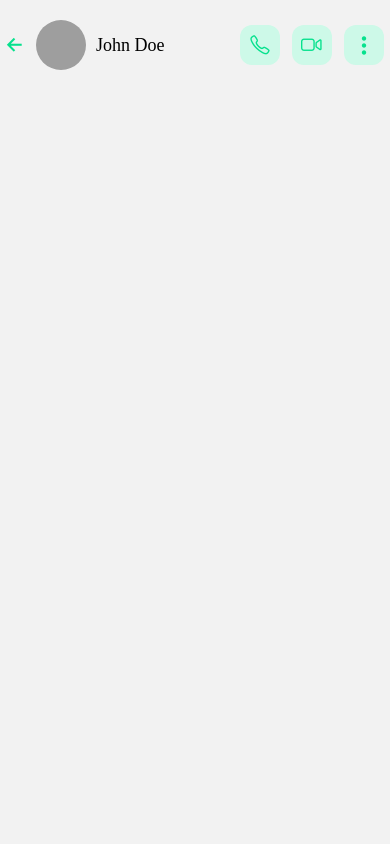
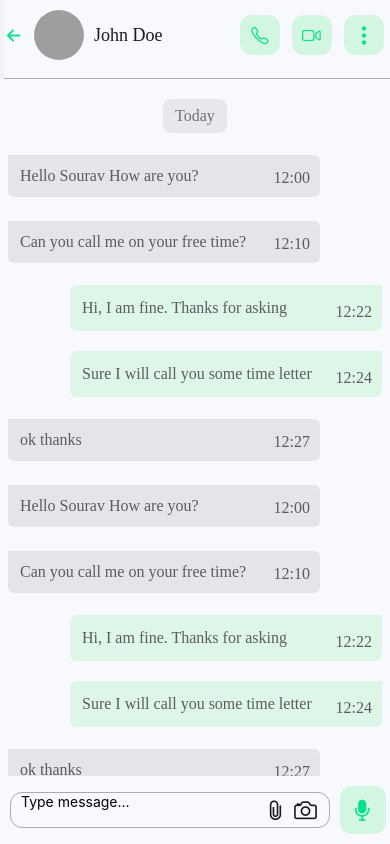
Before and after one commit to souravdev-eng/whatsapp-clone, a React Native app in the folder app/: screen /ChatDetail in a window 390 px wide. Built offline with nearby package versions, Linux system fonts and the light colour scheme; grey boxes are pictures that could not be loaded.

Commit message:
adding chat details screen

```diff
--- /dev/null
+++ b/app/src/assets/data/Message.data.json
@@ -0,0 +1,62 @@
+[
+  {
+    "id": "1",
+    "type": "received",
+    "message": "Hello Sourav How are you?",
+    "time": "12:00"
+  },
+  {
+    "id": "2",
+    "type": "received",
+    "message": "Can you call me on your free time?",
+    "time": "12:10"
+  },
+  {
+    "id": "4",
+    "type": "send",
+    "message": "Hi, I am fine. Thanks for asking",
+    "time": "12:22"
+  },
+  {
+    "id": "6",
+    "type": "send",
+    "message": "Sure I will call you some time letter",
+    "time": "12:24"
+  },
+  {
+    "id": "3",
+    "type": "received",
+    "message": "ok thanks",
+    "time": "12:27"
+  },
+  {
+    "id": "10",
+    "type": "received",
+    "message": "Hello Sourav How are you?",
+    "time": "12:00"
+  },
+  {
+    "id": "11",
+    "type": "received",
+    "message": "Can you call me on your free time?",
+    "time": "12:10"
+  },
+  {
+    "id": "12",
+    "type": "send",
+    "message": "Hi, I am fine. Thanks for asking",
+    "time": "12:22"
+  },
+  {
+    "id": "13",
+    "type": "send",
+    "message": "Sure I will call you some time letter",
+    "time": "12:24"
+  },
+  {
+    "id": "14",
+    "type": "received",
+    "message": "ok thanks",
+    "time": "12:27"
+  }
+]
--- /dev/null
+++ b/app/src/components/ChatDetailHeader/index.tsx
@@ -0,0 +1,43 @@
+import React from 'react';
+import {
+  View,
+  Image,
+  TouchableOpacity,
+  TouchableWithoutFeedback,
+} from 'react-native';
+import Ionicons from 'react-native-vector-icons/Ionicons';
+import Entypo from 'react-native-vector-icons/Entypo';
+
+import styles from './styles';
+import {colors} from '../../constant/theme/colors';
+import {AppTextSemiBold} from '../../styles/global.style';
+
+const ChatDetailHeader = () => {
+  return (
+    <View style={styles.profileContainer}>
+      <TouchableOpacity>
+        <Ionicons name="arrow-back" size={20} color={colors.green} />
+      </TouchableOpacity>
+      <TouchableWithoutFeedback>
+        <Image
+          source={{uri: 'https://randomuser.me/api/portraits/men/32.jpg'}}
+          style={styles.profileImage}
+        />
+      </TouchableWithoutFeedback>
+      <AppTextSemiBold style={styles.profileName}>John Doe</AppTextSemiBold>
+      <View style={styles.iconContainer}>
+        <TouchableOpacity style={styles.iconBox}>
+          <Ionicons name="call-outline" size={20} color={colors.green} />
+        </TouchableOpacity>
+        <TouchableOpacity style={styles.iconBox}>
+          <Ionicons name="videocam-outline" size={20} color={colors.green} />
+        </TouchableOpacity>
+        <TouchableOpacity style={styles.iconBox}>
+          <Entypo name="dots-three-vertical" size={20} color={colors.green} />
+        </TouchableOpacity>
+      </View>
+    </View>
+  );
+};
+
+export default ChatDetailHeader;
--- /dev/null
+++ b/app/src/components/ChatDetailHeader/styles.tsx
@@ -0,0 +1,41 @@
+import {StatusBar, StyleSheet} from 'react-native';
+import {theme} from '../../constant';
+const {colors, fonts_Family, HEIGHT, fonts_Size, WIDTH} = theme;
+
+const styles = StyleSheet.create({
+  profileContainer: {
+    flexDirection: 'row',
+    alignItems: 'center',
+    marginLeft: 4,
+    borderBottomWidth: 0.5,
+    paddingBottom: 18,
+    borderBottomColor: colors.grey,
+    backgroundColor: colors.white,
+    paddingTop: 10,
+  },
+  profileImage: {
+    width: 50,
+    height: 50,
+    borderRadius: 25,
+    marginHorizontal: 10,
+  },
+  profileName: {
+    fontSize: fonts_Size.h5,
+  },
+  iconContainer: {
+    flexDirection: 'row',
+    position: 'absolute',
+    right: 0,
+  },
+  iconBox: {
+    width: 40,
+    height: 40,
+    borderRadius: 12,
+    backgroundColor: colors.lightGreen,
+    marginHorizontal: 6,
+    alignItems: 'center',
+    justifyContent: 'center',
+  },
+});
+
+export default styles;
--- /dev/null
+++ b/app/src/components/ReceiverMessageCard/index.tsx
@@ -0,0 +1,22 @@
+import React, {FC} from 'react';
+import {View} from 'react-native';
+import {AppText} from '../../styles/global.style';
+import styles from './styles';
+
+interface Props {
+  message: any;
+  time: string;
+}
+
+const ReceiverMessageCard: FC<Props> = ({message, time}) => {
+  return (
+    <View style={styles.todayContainer}>
+      <View style={{width: '85%'}}>
+        <AppText>{message}</AppText>
+      </View>
+      <AppText style={styles.time}>{time}</AppText>
+    </View>
+  );
+};
+
+export default ReceiverMessageCard;
--- /dev/null
+++ b/app/src/components/ReceiverMessageCard/styles.tsx
@@ -0,0 +1,33 @@
+import {StyleSheet} from 'react-native';
+import {theme} from '../../constant';
+const {colors} = theme;
+
+const styles = StyleSheet.create({
+  todayContainer: {
+    backgroundColor: colors.greyWhite,
+    paddingHorizontal: 12,
+    paddingVertical: 12,
+    opacity: 0.7,
+    marginVertical: 12,
+    maxWidth: '80%',
+    marginLeft: 8,
+    borderBottomStartRadius: 6,
+    borderTopRightRadius: 6,
+    borderBottomRightRadius: 6,
+  },
+  todayText: {
+    color: colors.black,
+    letterSpacing: 1,
+    lineHeight: 20,
+  },
+  time: {
+    position: 'absolute',
+    bottom: 10,
+    right: 4,
+    marginHorizontal: 6,
+    borderRadius: 6,
+    color: colors.black,
+  },
+});
+
+export default styles;
--- /dev/null
+++ b/app/src/components/SenderMessageCard/index.tsx
@@ -0,0 +1,22 @@
+import React, {FC} from 'react';
+import {View} from 'react-native';
+import {AppText} from '../../styles/global.style';
+import styles from './styles';
+
+interface Props {
+  message: any;
+  time: string;
+}
+
+const SenderMessageCard: FC<Props> = ({message, time}) => {
+  return (
+    <View style={styles.container}>
+      <View style={{width: '85%'}}>
+        <AppText>{message}</AppText>
+      </View>
+      <AppText style={styles.time}>{time}</AppText>
+    </View>
+  );
+};
+
+export default SenderMessageCard;
--- /dev/null
+++ b/app/src/components/SenderMessageCard/styles.tsx
@@ -0,0 +1,35 @@
+import {StyleSheet} from 'react-native';
+import {theme} from '../../constant';
+const {colors} = theme;
+
+const styles = StyleSheet.create({
+  container: {
+    backgroundColor: colors.lightGreen,
+    paddingHorizontal: 12,
+    paddingVertical: 14,
+    opacity: 0.7,
+    marginVertical: 10,
+    width: '80%',
+    borderBottomStartRadius: 6,
+    borderBottomEndRadius: 6,
+    borderTopLeftRadius: 6,
+    borderBottomRightRadius: 6,
+    alignSelf: 'flex-end',
+    marginRight: 8,
+  },
+  todayText: {
+    color: colors.black,
+    letterSpacing: 1,
+    lineHeight: 20,
+  },
+  time: {
+    position: 'absolute',
+    bottom: 10,
+    right: 4,
+    marginHorizontal: 6,
+    borderRadius: 6,
+    color: colors.black,
+  },
+});
+
+export default styles;
--- a/app/src/constant/theme/colors.ts
+++ b/app/src/constant/theme/colors.ts
@@ -1,9 +1,11 @@
 export const colors = {
   green: '#06E18D',
-  // lightGreen: '#e6fcf4',
-  black: '#000',
+  lightGreen: '#d3f6e0',
+  black: '#1a1a1a',
   white: '#F8F9FE',
-  lightGreen: '#cdf9e8',
+  darkWhite: '#F4F6F9',
   lightGrey: '#e2e5e9',
-  grey: '#909499',
+  grey: '#abacae',
+  greyWhite: '#dcdde0',
+  greyBlack: '#6D7580',
 };
--- a/app/src/screens/ChatDetail/index.tsx
+++ b/app/src/screens/ChatDetail/index.tsx
@@ -1,37 +1,71 @@
 import React from 'react';
-import {View, Text, Image, TouchableOpacity} from 'react-native';
+import {
+  View,
+  Text,
+  Image,
+  TouchableOpacity,
+  FlatList,
+  TextInput,
+} from 'react-native';
 import Ionicons from 'react-native-vector-icons/Ionicons';
 import Entypo from 'react-native-vector-icons/Entypo';
 
 import styles from './styles';
 import {colors} from '../../constant/theme/colors';
-import {AppTextSemiBold} from '../../styles/global.style';
+import {AppTextSemiBold, Row} from '../../styles/global.style';
+import ChatDetailHeader from '../../components/ChatDetailHeader';
+import SenderMessageCard from '../../components/SenderMessageCard';
+import ReceiverMessageCard from '../../components/ReceiverMessageCard';
+import CHAT_DATA from '../../assets/data/Message.data.json';
 
 const ChatDetailScreen = () => {
   return (
-    <View style={styles.container}>
-      <View style={styles.profileContainer}>
-        <TouchableOpacity>
-          <Ionicons name="arrow-back" size={22} color={colors.green} />
+    <>
+      <ChatDetailHeader />
+
+      <FlatList
+        style={styles.container}
+        contentContainerStyle={{paddingBottom: '30%'}}
+        ListHeaderComponent={() => (
+          <View style={styles.todayContainer}>
+            <AppTextSemiBold>Today</AppTextSemiBold>
+          </View>
+        )}
+        data={CHAT_DATA}
+        renderItem={({item}) =>
+          item.type === 'send' ? (
+            <SenderMessageCard message={item.message} time={item.time} />
+          ) : (
+            <ReceiverMessageCard message={item.message} time={item.time} />
+          )
+        }
+      />
+      <View style={styles.footer}>
+        <View style={styles.textInputContainer}>
+          <TextInput
+            placeholder="Type message..."
+            style={styles.input}
+            multiline
+          />
+          <Row>
+            <TouchableOpacity>
+              <Ionicons
+                name="attach"
+                size={26}
+                color={colors.black}
+                style={{marginRight: 4}}
+              />
+            </TouchableOpacity>
+            <TouchableOpacity>
+              <Ionicons name="camera-outline" size={26} color={colors.black} />
+            </TouchableOpacity>
+          </Row>
+        </View>
+        <TouchableOpacity style={styles.iconContainer}>
+          <Ionicons name="mic" size={26} color={colors.green} />
         </TouchableOpacity>
-        <Image
-          source={{uri: 'https://randomuser.me/api/portraits/men/32.jpg'}}
-          style={styles.profileImage}
-        />
-        <AppTextSemiBold style={styles.profileName}>John Doe</AppTextSemiBold>
-        <View style={styles.iconContainer}>
-          <TouchableOpacity style={styles.iconBox}>
-            <Ionicons name="call-outline" size={22} color={colors.green} />
-          </TouchableOpacity>
-          <TouchableOpacity style={styles.iconBox}>
-            <Ionicons name="videocam-outline" size={22} color={colors.green} />
-          </TouchableOpacity>
-          <TouchableOpacity style={styles.iconBox}>
-            <Entypo name="dots-three-vertical" size={20} color={colors.green} />
-          </TouchableOpacity>
-        </View>
       </View>
-    </View>
+    </>
   );
 };
 
--- a/app/src/screens/ChatDetail/styles.tsx
+++ b/app/src/screens/ChatDetail/styles.tsx
@@ -4,36 +4,48 @@ const {colors, fonts_Family, HEIGHT, fonts_Size, WIDTH} = theme;
 
 const styles = StyleSheet.create({
   container: {
-    marginTop: 10,
+    paddingTop: 10,
+    backgroundColor: colors.white,
+    flex: 1,
+    // paddingBottom: '30%',
   },
-  profileContainer: {
+  todayContainer: {
+    backgroundColor: colors.greyWhite,
+    paddingHorizontal: 12,
+    borderRadius: 8,
+    paddingVertical: 8,
+    opacity: 0.6,
+    marginVertical: 10,
+    alignSelf: 'center',
+  },
+  footer: {
+    backgroundColor: colors.white,
+    flexDirection: 'row',
+    justifyContent: 'space-between',
+    paddingLeft: 10,
+    paddingRight: 4,
+    paddingVertical: 10,
+    alignItems: 'center',
+  },
+  textInputContainer: {
     flexDirection: 'row',
     alignItems: 'center',
-    marginVertical: 10,
-    marginLeft: 4,
+    width: '85%',
+    justifyContent: 'space-between',
+    borderWidth: 0.5,
+    paddingHorizontal: 10,
+    borderRadius: 12,
+    borderColor: colors.grey,
   },
-  profileImage: {
-    width: 50,
-    height: 50,
-    borderRadius: 25,
-    marginHorizontal: 10,
-  },
-  profileName: {
-    fontSize: fonts_Size.h5,
+  input: {
+    width: '70%',
   },
   iconContainer: {
-    flexDirection: 'row',
-    position: 'absolute',
-    right: 0,
-  },
-  iconBox: {
-    width: 40,
-    height: 40,
+    backgroundColor: colors.lightGreen,
+    padding: 10,
     borderRadius: 12,
-    backgroundColor: colors.lightGreen,
-    marginHorizontal: 6,
+    justifyContent: 'center',
     alignItems: 'center',
-    justifyContent: 'center',
   },
 });
 
```
